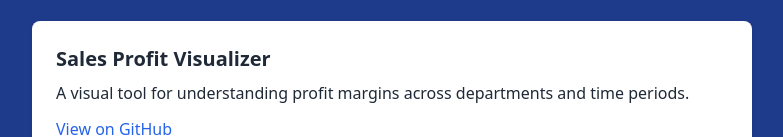
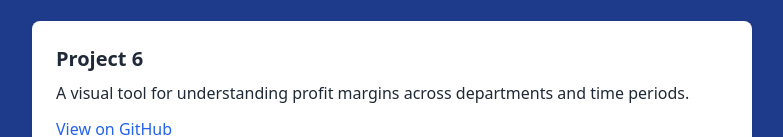
Before and after one commit to nagbhushanpatil/Nagbhushan-Patil-Portfolio, a plain HTML site: page index.html in a window 1280 px wide. Shown: the part 1211-1348 px from the top of the page, without its empty margins (248-1031 px from the left). Drawn offline with nearby package versions, Linux system fonts and the light colour scheme.

Commit message:
Update index.html

```diff
--- a/index.html
+++ b/index.html
@@ -78,7 +78,7 @@
 
       <!-- Project 6 -->
       <li class="bg-white text-gray-800 rounded-lg shadow p-6 card-hover" data-aos="fade-up">
-        <h3 class="text-xl font-semibold">Sales Profit Visualizer</h3>
+        <h3 class="text-xl font-semibold">Project 6</h3>
         <p class="mt-2 mb-3">A visual tool for understanding profit margins across departments and time periods.</p>
         <a href="https://github.com/yourusername/sales-visualizer" target="_blank" class="text-blue-600 hover:underline">View on GitHub</a>
       </li>
```
